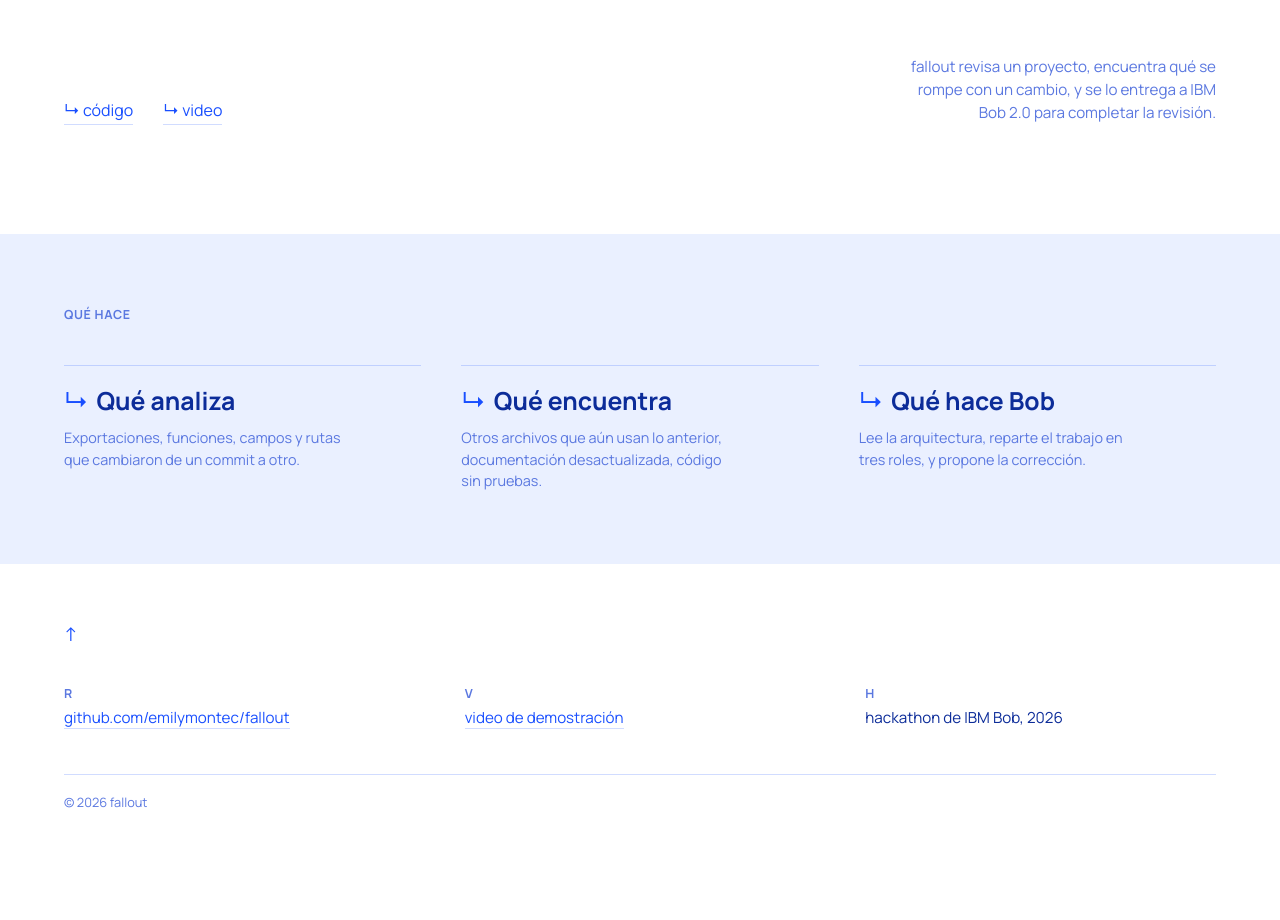
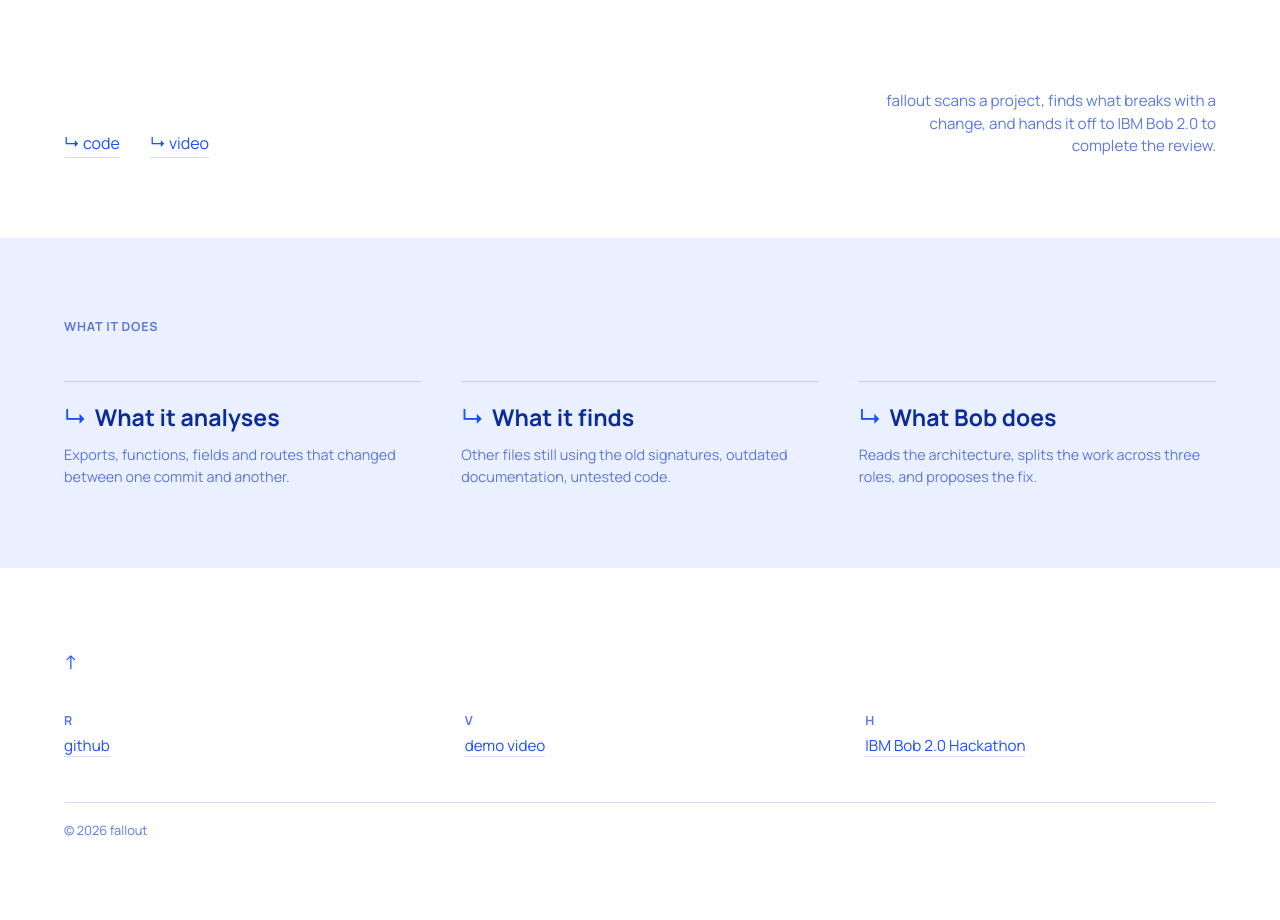
Before and after one commit to emilymontec/fallout, a website: page index.html in a window 1280 px wide. Shown: the part 567-1487 px from the top of the page. Before the commit the page ends 1440 px from the top, so only its background shows below. Drawn offline with Linux system fonts and the light colour scheme.

Commit message:
Correccion; website

```diff
--- a/estilos/estilos.css
+++ b/estilos/estilos.css
@@ -6,7 +6,12 @@
   --blue-deep: #0c2c99;
   --blue-line: rgba(25,79,255,.2);
   --blue-soft: #5b78e0;
+
+  /* shared spacing tokens */
+  --gap-x: clamp(24px, 5vw, 72px);
+  --gap-section: clamp(60px, 10vh, 110px);
 }
+
 * { box-sizing: border-box; }
 html, body { margin: 0; padding: 0; }
 html { scroll-padding-top: env(safe-area-inset-top, 0px); }
@@ -23,9 +28,16 @@
 a { color: var(--blue); text-decoration: none; }
 :focus-visible { outline: 2px solid var(--blue); outline-offset: 2px; }
 
-  .inner { max-width: 1680px; margin: 0 auto; padding-left: clamp(24px, 5vw, 72px); padding-right: clamp(24px, 5vw, 72px); }
+/* shared container — same left/right edge for every section */
+.inner {
+  width: 100%;
+  max-width: 1280px;
+  margin: 0 auto;
+  padding-left: var(--gap-x);
+  padding-right: var(--gap-x);
+}
 
-  /* nav */
+/* ── nav ────────────────────────────────────────────── */
 nav {
   position: sticky; top: 0; z-index: 10;
   background: rgba(255,255,255,.86);
@@ -41,81 +53,126 @@
 .word { font-weight: 800; font-size: 1.05rem; }
 .navlinks { display: flex; gap: clamp(16px, 3vw, 30px); }
 .navlinks a { color: var(--blue-soft); border-bottom: 1px solid transparent; padding-bottom: 2px; }
-  .navlinks a:hover, .navlinks a:focus-visible { color: var(--blue); border-color: var(--blue); }
+.navlinks a:hover,
+.navlinks a:focus-visible { color: var(--blue); border-color: var(--blue); }
 
-  /* hero: full-bleed, fills the screen */
+/* ── hero ───────────────────────────────────────────── */
 header.hero {
-    min-height: calc(100dvh - 65px);
-    display: flex; flex-direction: column; justify-content: center;
-    padding-top: clamp(30px, 6vh, 70px); padding-bottom: clamp(30px, 6vh, 70px);
+  min-height: calc(100dvh - 61px);
+  display: flex;
+  flex-direction: column;
+  justify-content: space-between;
+  padding-top: var(--gap-section);
+  padding-bottom: var(--gap-section);
 }
+header.hero .inner {
+  display: flex;
+  flex-direction: column;
+  justify-content: space-between;
+  flex: 1;
+  gap: clamp(32px, 6vh, 64px);
+}
+
 .mark {
   font-weight: 800;
-    font-size: clamp(1.8rem, 4.2vw, 3.2rem);
+  font-size: clamp(1.4rem, 3vw, 2.2rem);
   letter-spacing: -.01em;
   color: var(--blue);
-    margin: 0 0 clamp(24px, 5vh, 44px);
+  margin: 0;
 }
 h1.lede {
   font-weight: 800;
-    font-size: clamp(2.6rem, 8.5vw, 6.8rem);
-    line-height: .96;
-    letter-spacing: -.02em;
-    margin: 0 0 14px;
+  font-size: clamp(3rem, 9vw, 7.5rem);
+  line-height: .94;
+  letter-spacing: -.03em;
+  margin: 0;
   color: var(--blue);
-    max-width: 16ch;
 }
 .subline {
   border-top: 1px solid var(--blue-line);
   padding-top: 12px;
-    font-size: clamp(.95rem, 1.6vw, 1.3rem);
+  font-size: clamp(.95rem, 1.5vw, 1.25rem);
   color: var(--blue-soft);
-    max-width: 28ch;
-    margin: 0 0 clamp(40px, 8vh, 80px);
+  margin: 0;
+}
+.hero-body {
+  display: flex;
+  flex-direction: column;
+  gap: 14px;
 }
 .hero-foot {
-    display: flex; justify-content: space-between; align-items: flex-end;
-    gap: 24px; flex-wrap: wrap;
+  display: flex;
+  justify-content: space-between;
+  align-items: flex-end;
+  gap: clamp(24px, 4vw, 48px);
 }
 .ctas { display: flex; gap: clamp(18px, 3vw, 30px); font-size: 1rem; }
 .ctas a { border-bottom: 1px solid var(--blue-line); padding-bottom: 2px; }
 .ctas a:hover { border-color: var(--blue); }
-  .sub-p { color: var(--blue-soft); font-size: .95rem; max-width: 34ch; text-align: right; margin: 0; }
+.sub-p {
+  color: var(--blue-soft);
+  font-size: .95rem;
+  max-width: 38ch;
+  text-align: right;
+  margin: 0;
+}
 
-  /* full-bleed sections, alternating wash */
-  section { padding: clamp(50px, 9vh, 100px) 0; }
+/* ── sections ───────────────────────────────────────── */
+section {
+  padding-top: var(--gap-section);
+  padding-bottom: var(--gap-section);
+}
 section.wash { background: var(--wash); }
 h2.h {
-    font-size: .78rem; letter-spacing: .05em;
+  font-size: .78rem; letter-spacing: .06em; text-transform: uppercase;
   color: var(--blue-soft); font-weight: 700;
-    margin: 0 0 clamp(24px, 4vw, 40px);
+  margin: 0 0 clamp(28px, 4vw, 44px);
 }
 
-  /* trio: 3 columns on wide screens */
-  .trio { display: grid; grid-template-columns: repeat(3, 1fr); gap: clamp(20px, 4vw, 40px); }
+/* trio: 3 equal columns */
+.trio {
+  display: grid;
+  grid-template-columns: repeat(3, 1fr);
+  gap: clamp(20px, 4vw, 40px);
+}
 .trio a {
-    display: block; padding-top: 16px; border-top: 1px solid var(--blue-line);
-    font-size: clamp(1.1rem, 2vw, 1.55rem); font-weight: 700; color: var(--blue-deep);
+  display: block; padding-top: 18px;
+  border-top: 1px solid var(--blue-line);
+  font-size: clamp(1.05rem, 1.8vw, 1.45rem);
+  font-weight: 700; color: var(--blue-deep);
 }
 .trio a .arrow { color: var(--blue); font-weight: 400; margin-right: 8px; }
 .trio a:hover { color: var(--blue); }
-  .trio p { margin: 8px 0 0; font-size: .9rem; font-weight: 400; color: var(--blue-soft); max-width: 32ch; }
+.trio p { margin: 10px 0 0; font-size: .9rem; font-weight: 400; color: var(--blue-soft); }
 
-  /* footer */
-  footer .inner { padding-top: clamp(40px, 7vh, 70px); padding-bottom: clamp(36px, 6vh, 60px); }
-  .to-top { display: inline-block; margin-bottom: clamp(20px, 4vh, 36px); font-size: 1.2rem; }
-  .frow-group { display: grid; grid-template-columns: repeat(auto-fit, minmax(220px, 1fr)); gap: clamp(24px, 5vw, 50px); margin-bottom: clamp(30px, 5vh, 46px); }
+/* ── footer ─────────────────────────────────────────── */
+footer {
+  padding-top: var(--gap-section);
+  padding-bottom: var(--gap-section);
+  background: var(--white);
+}
+.to-top { display: inline-block; margin-bottom: clamp(24px, 4vh, 40px); font-size: 1.2rem; }
+.frow-group {
+  display: grid;
+  grid-template-columns: repeat(3, 1fr);
+  gap: clamp(24px, 5vw, 50px);
+  margin-bottom: clamp(32px, 5vh, 50px);
+}
 .frow-col { min-width: 0; }
 .frow { padding: 4px 0; font-size: .95rem; }
 .frow .k { display: block; color: var(--blue-soft); font-weight: 700; font-size: .78rem; letter-spacing: .04em; margin-bottom: 4px; }
 .frow a { border-bottom: 1px solid var(--blue-line); }
 .frow a:hover { border-color: var(--blue); }
-  .copyright { font-size: .8rem; color: var(--blue-soft); border-top: 1px solid var(--blue-line); padding-top: 18px; }
+.copyright { font-size: .8rem; color: var(--blue-soft); border-top: 1px solid var(--blue-line); padding-top: 18px; margin: 0; }
 
-  @media (max-width: 860px) {
+/* ── responsive ─────────────────────────────────────── */
+@media (max-width: 900px) {
+  .trio { grid-template-columns: repeat(2, 1fr); }
+  .frow-group { grid-template-columns: repeat(2, 1fr); }
+}
+@media (max-width: 600px) {
   .trio { grid-template-columns: 1fr; }
+  .frow-group { grid-template-columns: 1fr; }
+  .hero-foot { flex-direction: column; align-items: flex-start; gap: 16px; }
+  .sub-p { text-align: left; max-width: 100%; }
 }
-  @media (max-width: 560px) {
-    .hero-foot { flex-direction: column; align-items: flex-start; }
-    .sub-p { text-align: left; }
-  }
--- a/index.html
+++ b/index.html
@@ -1,5 +1,5 @@
 <!DOCTYPE html>
-<html lang="es">
+<html lang="en">
 <head>
 <meta charset="UTF-8">
 <meta name="viewport" content="width=device-width, initial-scale=1, viewport-fit=cover">
@@ -16,7 +16,7 @@
     <div class="inner">
       <div class="word">fallout /</div>
       <div class="navlinks">
-        <a href="#que-hace">qué hace</a>
+        <a href="#what-it-does">what it does</a>
         <a href="https://github.com/emilymontec/fallout">github</a>
         <a href="">video</a>
       </div>
@@ -26,34 +26,35 @@
   <header class="hero">
     <div class="inner">
       <p class="mark">fallout</p>
-      <h1 class="lede">detecta lo que se rompe.</h1>
-      <p class="subline">antes de fusionar.</p>
-
+      <div class="hero-body">
+        <h1 class="lede">detects what<br>breaks.</h1>
+        <p class="subline">before you merge.</p>
+      </div>
       <div class="hero-foot">
         <div class="ctas">
-          <a href="https://github.com/emilymontec/fallout">↳ código</a>
+          <a href="https://github.com/emilymontec/fallout">↳ code</a>
           <a href="">↳ video</a>
         </div>
-        <p class="sub-p">fallout revisa un proyecto, encuentra qué se rompe con un cambio, y se lo entrega a IBM Bob 2.0 para completar la revisión.</p>
+        <p class="sub-p">fallout scans a project, finds what breaks with a change, and hands it off to IBM Bob 2.0 to complete the review.</p>
       </div>
     </div>
   </header>
 
-  <section id="que-hace" class="wash">
+  <section id="what-it-does" class="wash">
     <div class="inner">
-      <h2 class="h">QUÉ HACE</h2>
+      <h2 class="h">WHAT IT DOES</h2>
       <div class="trio">
         <a href="#">
-          <span class="arrow">↳</span>Qué analiza
-          <p>Exportaciones, funciones, campos y rutas que cambiaron de un commit a otro.</p>
+          <span class="arrow">↳</span>What it analyses
+          <p>Exports, functions, fields and routes that changed between one commit and another.</p>
         </a>
         <a href="#">
-          <span class="arrow">↳</span>Qué encuentra
-          <p>Otros archivos que aún usan lo anterior, documentación desactualizada, código sin pruebas.</p>
+          <span class="arrow">↳</span>What it finds
+          <p>Other files still using the old signatures, outdated documentation, untested code.</p>
         </a>
         <a href="#">
-          <span class="arrow">↳</span>Qué hace Bob
-          <p>Lee la arquitectura, reparte el trabajo en tres roles, y propone la corrección.</p>
+          <span class="arrow">↳</span>What Bob does
+          <p>Reads the architecture, splits the work across three roles, and proposes the fix.</p>
         </a>
       </div>
     </div>
@@ -64,13 +65,13 @@
       <a class="to-top" href="#top">↑</a>
       <div class="frow-group">
         <div class="frow-col">
-          <div class="frow"><span class="k">R</span><a href="https://github.com/emilymontec/fallout">github.com/emilymontec/fallout</a></div>
+          <div class="frow"><span class="k">R</span><a href="https://github.com/emilymontec/fallout">github</a></div>
         </div>
         <div class="frow-col">
-          <div class="frow"><span class="k">V</span><a href="">video de demostración</a></div>
+          <div class="frow"><span class="k">V</span><a href="">demo video</a></div>
         </div>
         <div class="frow-col">
-          <div class="frow"><span class="k">H</span><span>hackathon de IBM Bob, 2026</span></div>
+          <div class="frow"><span class="k">H</span><a href="https://lablab.ai/ai-hackathons/ibm-bob-2-hackathon">IBM Bob 2.0 Hackathon</a></div>
         </div>
       </div>
       <p class="copyright">© 2026 fallout</p>
```
Lines whose indentation alone changed are shown as unchanged.
